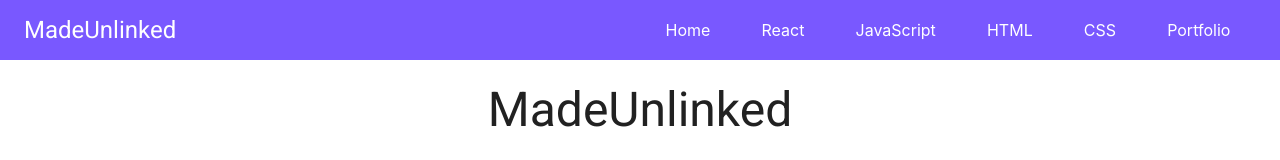
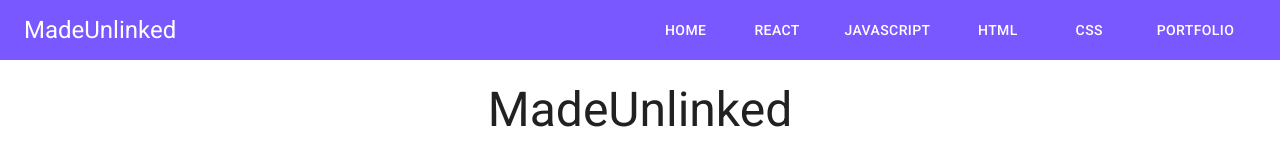
Before and after one commit to benzend/react-portfolio, a React (Create React App) app: page /blog in a window 1280 px wide. Shown: the top 160 px of the page. Built offline with nearby package versions, Linux system fonts and the light colour scheme.

Commit message:
made working menus

```diff
--- a/src/pages/blog-page/components/BlogNav.js
+++ b/src/pages/blog-page/components/BlogNav.js
@@ -1,5 +1,13 @@
-import { Box, makeStyles, Container, Typography } from "@material-ui/core";
+import {
+  Box,
+  makeStyles,
+  Container,
+  Typography,
+  Button,
+} from "@material-ui/core";
 import { Link } from "react-router-dom";
+
+import { LinkMenu } from "./LinkMenu";
 
 const useStyles = makeStyles((theme) => ({
   root: {
@@ -42,16 +50,20 @@ export const BlogNav = () => {
           </Typography>
         </Box>
         <Box className={links}>
+          <Button>
             <Link to="#" className={link}>
               Home
             </Link>
-          <div className={link}>React</div>
-          <div className={link}>JavaScript</div>
-          <div className={link}>HTML</div>
-          <div className={link}>CSS</div>
+          </Button>
+          <LinkMenu linkName="React" link={link} />
+          <LinkMenu linkName="JavaScript" link={link} />
+          <LinkMenu linkName="HTML" link={link} />
+          <LinkMenu linkName="CSS" link={link} />
+          <Button>
             <Link to="/" className={link}>
               Portfolio
             </Link>
+          </Button>
         </Box>
       </Container>
     </Box>
--- /dev/null
+++ b/src/pages/blog-page/components/LinkMenu.js
@@ -0,0 +1,80 @@
+import {
+  Button,
+  ClickAwayListener,
+  Grow,
+  MenuItem,
+  MenuList,
+  Paper,
+  Popper,
+} from "@material-ui/core";
+import { useEffect, useRef, useState } from "react";
+
+export const LinkMenu = ({ linkName, link }) => {
+  const [open, setOpen] = useState(false);
+  const anchorRef = useRef(null);
+
+  const handleToggle = () => {
+    setOpen((prevOpen) => !prevOpen);
+  };
+
+  const handleClose = (event) => {
+    if (anchorRef.current && anchorRef.current.contains(event.target)) {
+      return;
+    }
+    setOpen(false);
+  };
+
+  function handleListKeyDown(event) {
+    if (event.key === "Tab") {
+      event.preventDefault();
+      setOpen(false);
+    }
+  }
+
+  const prevOpen = useRef(open);
+  useEffect(() => {
+    if (prevOpen.current === true && open === false) {
+      anchorRef.current.focus();
+    }
+
+    prevOpen.current = open;
+  }, [open]);
+  return (
+    <>
+      <Button ref={anchorRef} onClick={handleToggle} className={link}>
+        {linkName}
+      </Button>
+      <Popper
+        open={open}
+        anchorEl={anchorRef.current}
+        role={undefined}
+        transition
+        disablePortal
+      >
+        {({ TransitionProps, placement }) => (
+          <Grow
+            {...TransitionProps}
+            style={{
+              transformOrigin:
+                placement === "bottom" ? "center top" : "center bottom",
+            }}
+          >
+            <Paper>
+              <ClickAwayListener onClickAway={handleClose}>
+                <MenuList
+                  autoFocusItem={open}
+                  id="menu-list-grow"
+                  onKeyDown={handleListKeyDown}
+                >
+                  <MenuItem onClick={handleClose}>Profile</MenuItem>
+                  <MenuItem onClick={handleClose}>Profile</MenuItem>
+                  <MenuItem onClick={handleClose}>Profile</MenuItem>
+                </MenuList>
+              </ClickAwayListener>
+            </Paper>
+          </Grow>
+        )}
+      </Popper>
+    </>
+  );
+};
```
Lines whose indentation alone changed are shown as unchanged.
